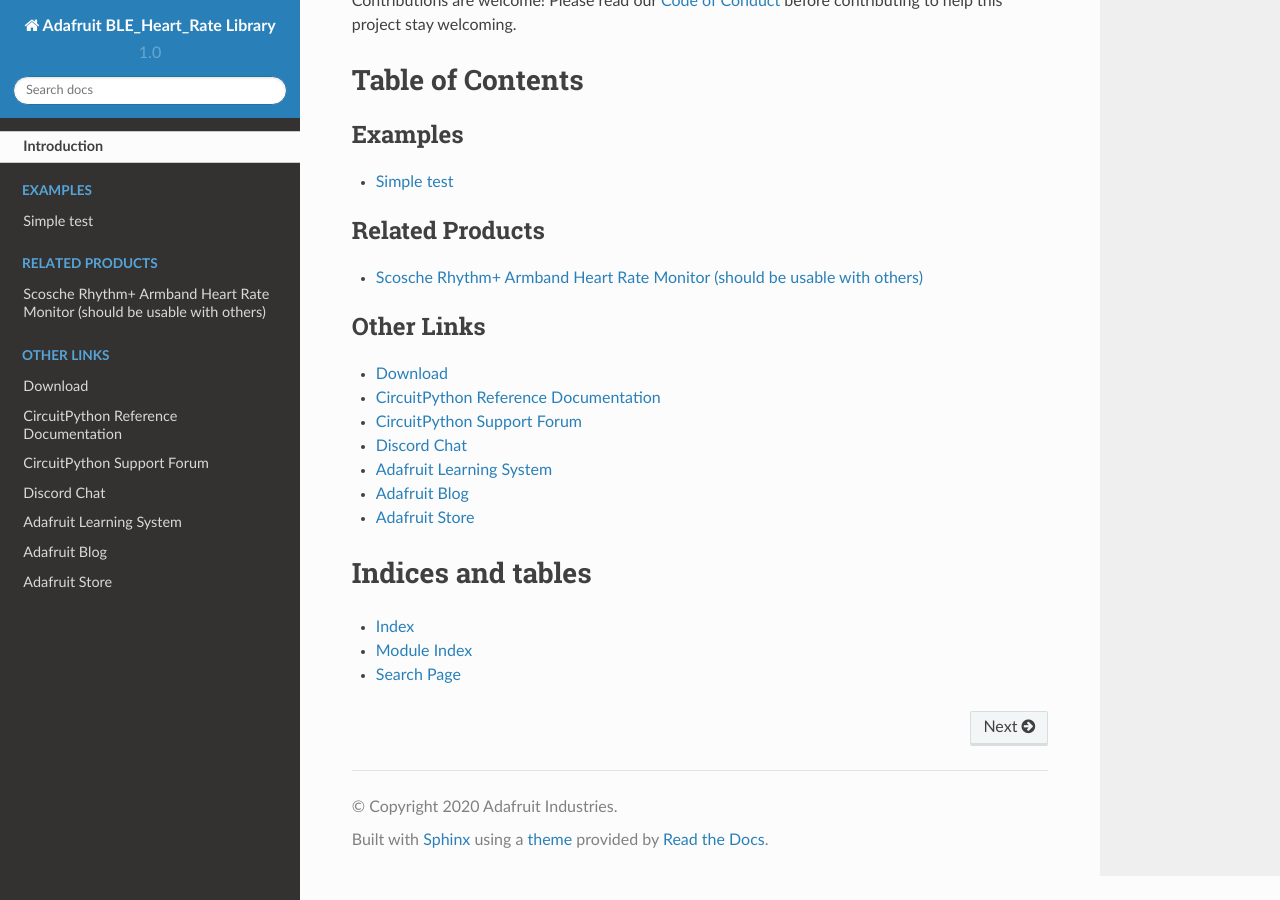
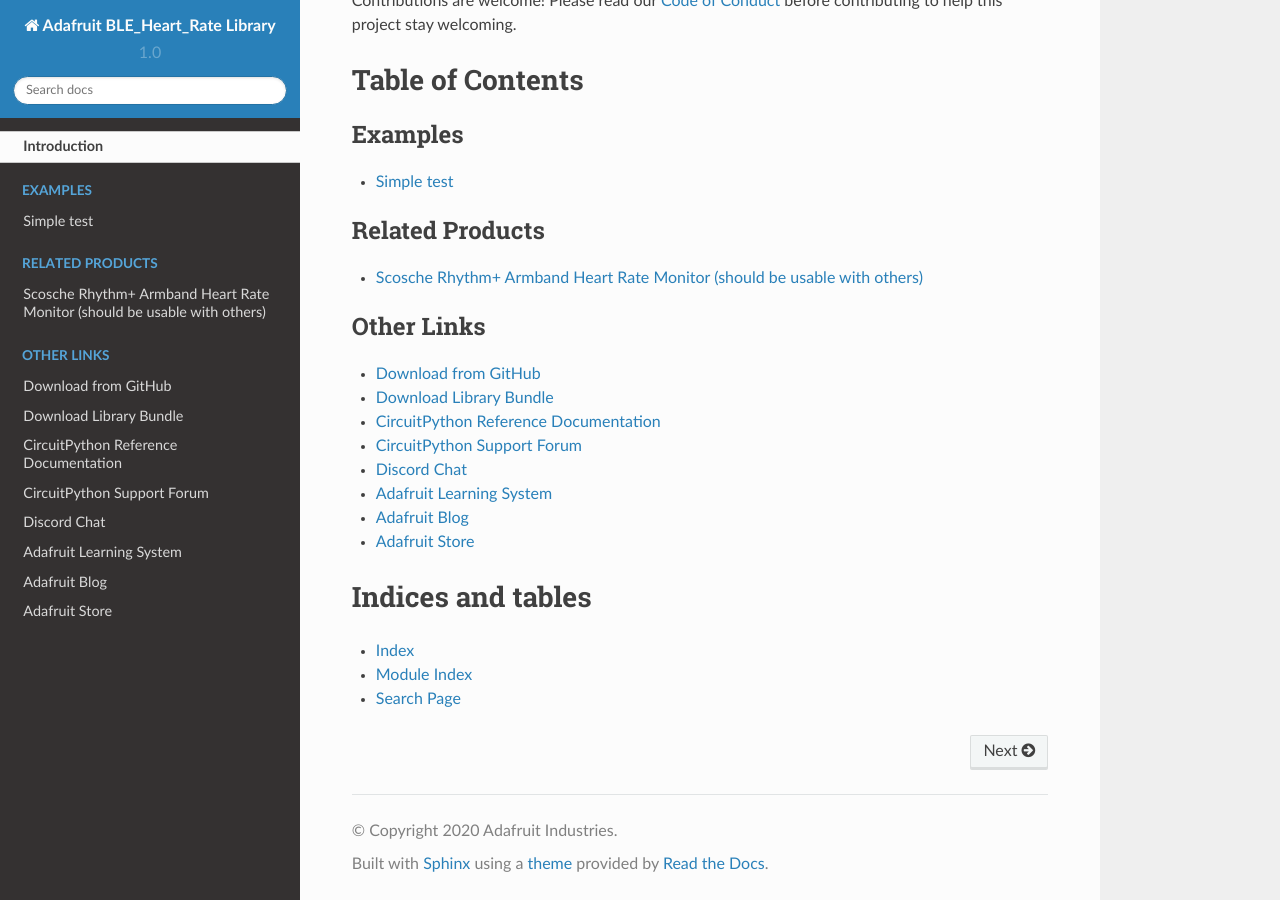
Before and after one commit to adafruit/Adafruit_CircuitPython_BLE_Heart_Rate, a Sphinx documentation site: the page built from docs/index.rst, in a window 1280 px wide and 900 px high, scrolled down 1315 px. Built offline with Sphinx 7.4.7 and the Read the Docs theme 2.0.0, drawn with Linux system fonts in a browser that asks for light colours.

Commit message:
Added cp.org link to index.rst

```diff
--- a/docs/index.rst
+++ b/docs/index.rst
@@ -31,7 +31,8 @@
 .. toctree::
     :caption: Other Links
 
-    Download <https://github.com/adafruit/Adafruit_CircuitPython_BLE_Heart_Rate/releases/latest>
+    Download from GitHub <https://github.com/adafruit/Adafruit_CircuitPython_BLE_Heart_Rate/releases/latest>
+    Download Library Bundle <https://circuitpython.org/libraries>
     CircuitPython Reference Documentation <https://docs.circuitpython.org>
     CircuitPython Support Forum <https://forums.adafruit.com/viewforum.php?f=60>
     Discord Chat <https://adafru.it/discord>
```
